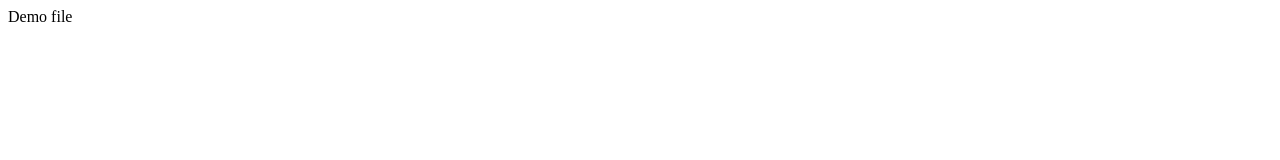
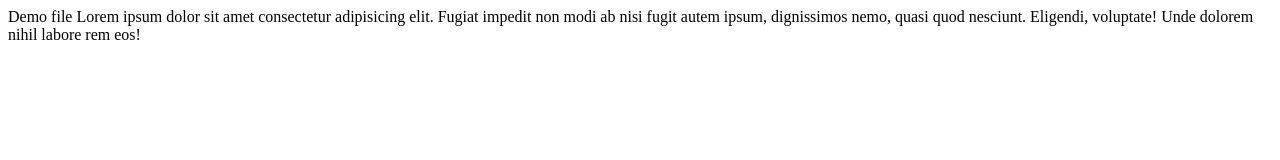
Before and after one commit to ZZimaDaria/demo, a plain HTML site: page index.html in a window 1280 px wide. Drawn offline with Linux system fonts and the light colour scheme.

Commit message:
add text

```diff
--- a/index.html
+++ b/index.html
@@ -7,5 +7,6 @@
 </head>
 <body>
     Demo file
+    Lorem ipsum dolor sit amet consectetur adipisicing elit. Fugiat impedit non modi ab nisi fugit autem ipsum, dignissimos nemo, quasi quod nesciunt. Eligendi, voluptate! Unde dolorem nihil labore rem eos!
 </body>
 </html>
```
